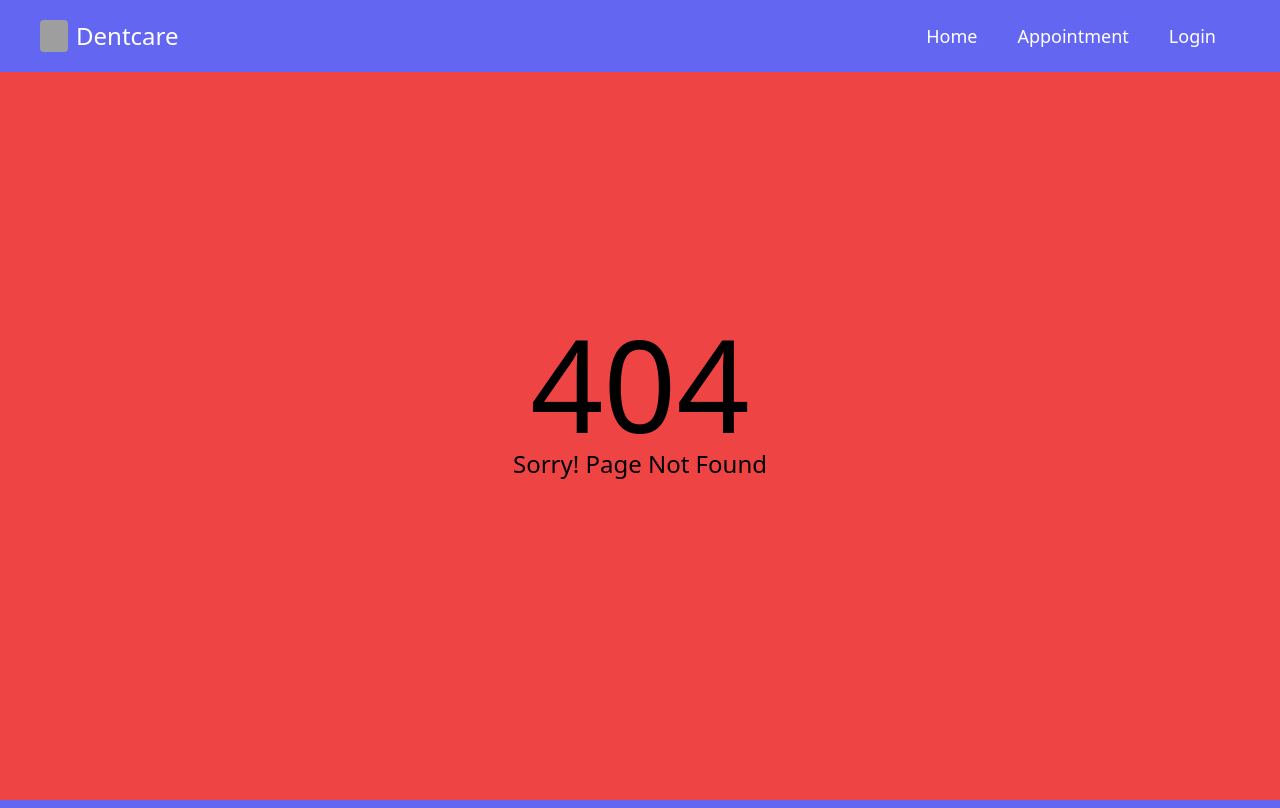
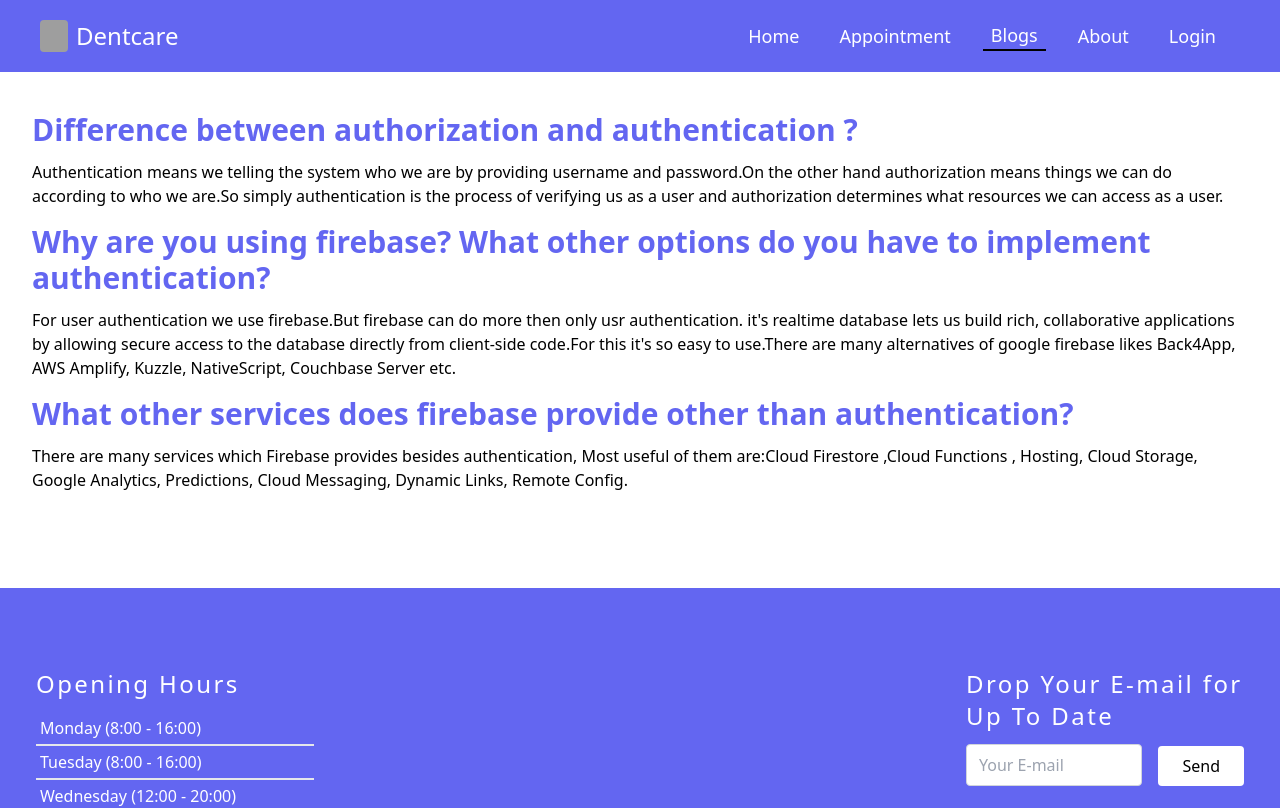
Before and after one commit to G-Mursalin/simple-dentist-appointment, a React (Create React App) app: page /blogs in a window 1280 px wide. Shown: the top 808 px of the page. Built offline with nearby package versions, Linux system fonts and the light colour scheme; no server answers; grey boxes are pictures that could not be loaded.

Commit message:
blogs and about page added

```diff
--- a/src/App.js
+++ b/src/App.js
@@ -11,6 +11,8 @@ import Footer from "./components/Shared/Footer/Footer";
 import Register from "./components/Authentication/Register/Register";
 import PageNotFound from "./components/PageNotFound/PageNotFound";
 import RequireAuth from "./components/Authentication/RequireAuth/RequireAuth";
+import Blogs from "./components/Blogs/Blogs";
+import About from "./components/About/About";
 
 function App() {
   return (
@@ -29,6 +31,8 @@ function App() {
           }
         />
         <Route path="/register" element={<Register />} />
+        <Route path="/blogs" element={<Blogs />} />
+        <Route path="/about" element={<About />} />
         <Route path="/*" element={<PageNotFound />} />
       </Routes>
       <Footer />
--- /dev/null
+++ b/src/components/About/About.js
@@ -0,0 +1,19 @@
+import React from "react";
+
+const About = () => {
+  return (
+    <section className="container mx-auto  px-8 py-24">
+      <div>
+        <h1 className="text-2xl font-bold">Golam Mursalin</h1>
+        <p className="mt-3 text-lg">
+          Hi, my name is Mursalin. I want to see myself as a top-ranking person
+          in the web development industry. To see this position myself after 3
+          or 4 months I am so much dedicated and working hard.I hope I can abel
+          to achieve this goal.
+        </p>
+      </div>
+    </section>
+  );
+};
+
+export default About;
--- a/src/components/Authentication/Register/Register.js
+++ b/src/components/Authentication/Register/Register.js
@@ -8,6 +8,7 @@ import { useNavigate } from "react-router-dom";
 // Firebase hook
 import { useCreateUserWithEmailAndPassword } from "react-firebase-hooks/auth";
 import auth from "../../../firebase.init";
+import { Link } from "react-router-dom";
 const Register = () => {
   const navigate = useNavigate();
   // Firebase Hooks
@@ -86,6 +87,12 @@ const Register = () => {
         >
           REGISTER
         </button>
+        <p className="text-center text-md font-medium">
+          Already have an account?
+          <Link to="/login" className="font-bold text-md text-indigo-600">
+            Login
+          </Link>
+        </p>
       </div>
       <SocialLogin />
     </form>
--- /dev/null
+++ b/src/components/Blogs/Blogs.js
@@ -0,0 +1,47 @@
+import React from "react";
+
+const Blogs = () => {
+  return (
+    <section className="container mx-auto  px-8 py-24">
+      <div className="mt-4">
+        <h3 className="text-3xl font-semibold text-indigo-500 mb-3">
+          Difference between authorization and authentication ?
+        </h3>
+        <p>
+          Authentication means we telling the system who we are by providing
+          username and password.On the other hand authorization means things we
+          can do according to who we are.So simply authentication is the process
+          of verifying us as a user and authorization determines what resources
+          we can access as a user.
+        </p>
+      </div>
+      <div className="mt-4">
+        <h3 className="text-3xl font-semibold text-indigo-500 mb-3">
+          Why are you using firebase? What other options do you have to
+          implement authentication?
+        </h3>
+        <p>
+          For user authentication we use firebase.But firebase can do more then
+          only usr authentication. it's realtime database lets us build rich,
+          collaborative applications by allowing secure access to the database
+          directly from client-side code.For this it's so easy to use.There are
+          many alternatives of google firebase likes Back4App, AWS Amplify,
+          Kuzzle, NativeScript, Couchbase Server etc.
+        </p>
+      </div>
+      <div className="mt-4">
+        <h3 className="text-3xl font-semibold text-indigo-500 mb-3">
+          What other services does firebase provide other than authentication?
+        </h3>
+        <p>
+          There are many services which Firebase provides besides
+          authentication, Most useful of them are:Cloud Firestore ,Cloud
+          Functions , Hosting, Cloud Storage, Google Analytics, Predictions,
+          Cloud Messaging, Dynamic Links, Remote Config.
+        </p>
+      </div>
+    </section>
+  );
+};
+
+export default Blogs;
--- a/src/components/Shared/Header/Header.js
+++ b/src/components/Shared/Header/Header.js
@@ -79,6 +79,32 @@ const Header = () => {
             </NavLink>
           </li>
           <li className="mr-6">
+            <NavLink
+              to="/blogs"
+              style={({ isActive }) => {
+                return {
+                  borderBottom: isActive ? "2px solid black" : "",
+                };
+              }}
+              className="inline-block px-2 text-lg text-white"
+            >
+              Blogs
+            </NavLink>
+          </li>
+          <li className="mr-6">
+            <NavLink
+              to="/about"
+              style={({ isActive }) => {
+                return {
+                  borderBottom: isActive ? "2px solid black" : "",
+                };
+              }}
+              className="inline-block px-2 text-lg text-white"
+            >
+              About
+            </NavLink>
+          </li>
+          <li className="mr-6">
             {user ? (
               <p
                 onClick={() => signOut(auth)}
```
